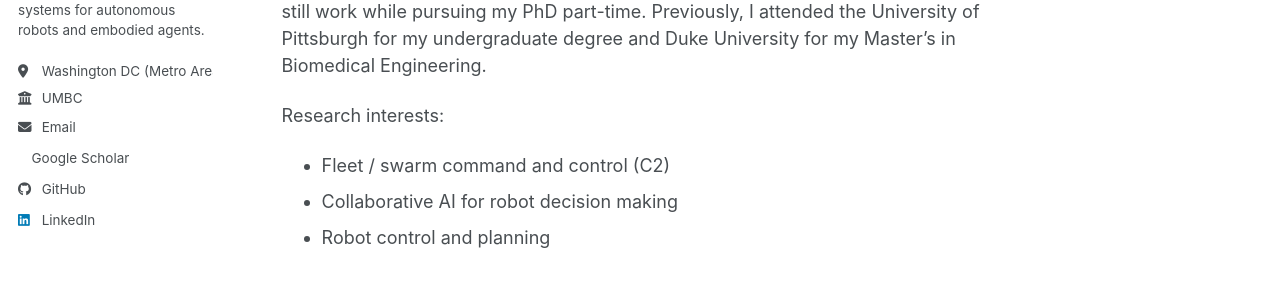
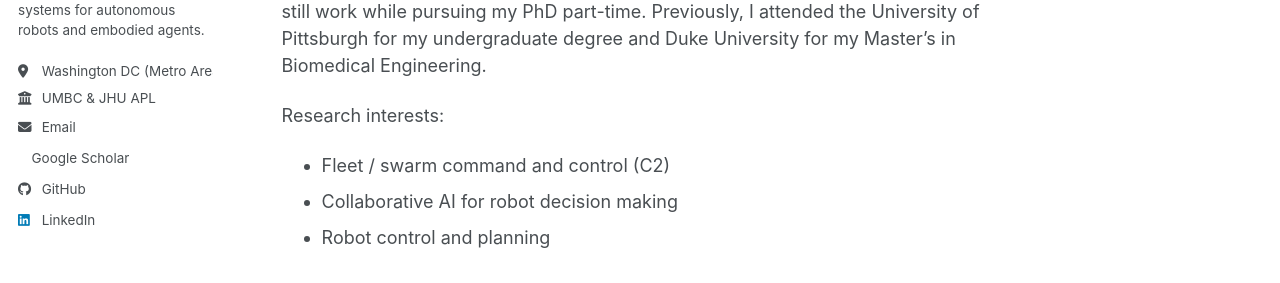
Before and after one commit to dominic-dawes-phd/dominic-dawes-phd.github.io, a Jekyll site: the page built from _pages/about.md, in a window 1280 px wide. Shown: the part 358-641 px from the top of the page. Built offline with Jekyll 4.4.1, drawn with Linux system fonts in a browser that asks for light colours; a style sheet for code colours, icons or effects is not loaded.

Commit message:
Update _config.yml

```diff
--- a/_config.yml
+++ b/_config.yml
@@ -28,7 +28,7 @@ author:
   pronouns         : # example: "she/her"
   bio              : "PhD Student @ UMBC. Building algorithms and systems for autonomous robots and embodied agents."
   location         : "Washington DC (Metro Area)"
-  employer         : "UMBC"
+  employer         : "UMBC & JHU APL"
   uri              : # URL
   email            : "ddawes2@umbc.edu"
 
```
